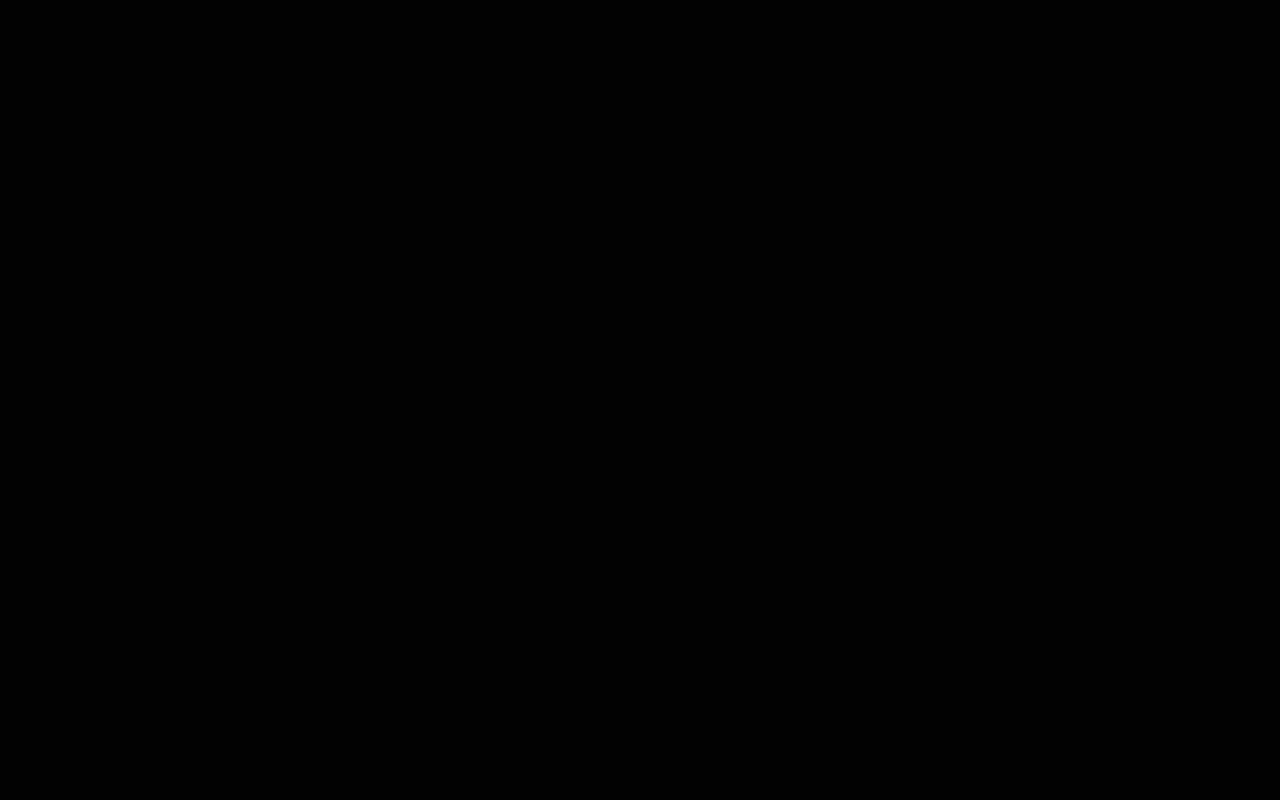
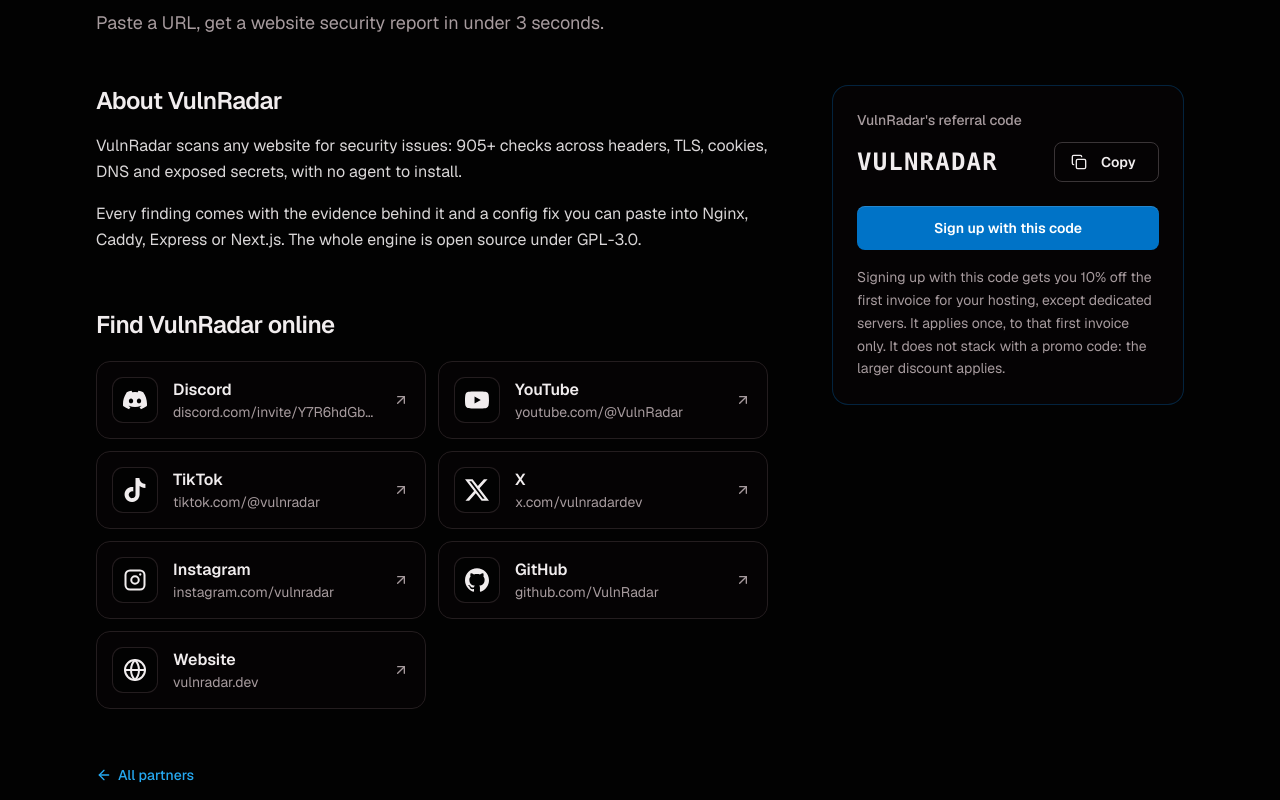
Before and after one commit to wslatl/wslatl.com, a Next.js app: page /de/partners/vulnradar in a window 1280 px wide. Before the commit this address had no page. Shown: the part 660-1460 px from the top of the page. Before the commit the page ends 800 px from the top, so only its background shows below. Built offline with nearby package versions, Linux system fonts and the light colour scheme.

Commit message:
feat(partners): add VulnRadar
Their picture and banner are in public/partners/vulnradar. The banner is
their share image widened to 3:1 with its own background, so the profile
and link previews show it whole.

```diff
--- a/data/partners.ts
+++ b/data/partners.ts
@@ -75,4 +75,26 @@
  * partner" in README.md has the steps. The tests check every entry: the
  * links, the pictures, the code and the lengths.
  */
-export const partners: Partner[] = []
+export const partners: Partner[] = [
+  {
+    slug: 'vulnradar',
+    name: 'VulnRadar',
+    tagline: 'Paste a URL, get a website security report in under 3 seconds.',
+    description:
+      'VulnRadar scans any website for security issues: 905+ checks across headers, TLS, cookies, DNS and exposed secrets, with no agent to install.\n\nEvery finding comes with the evidence behind it and a config fix you can paste into Nginx, Caddy, Express or Next.js. The whole engine is open source under GPL-3.0.',
+    avatar: '/partners/vulnradar/avatar.webp',
+    banner: '/partners/vulnradar/banner.webp',
+    referralCode: 'VULNRADAR',
+    since: '2026-10',
+    socials: {
+      discord: 'https://discord.com/invite/Y7R6hdGbNe',
+      youtube: 'https://www.youtube.com/@VulnRadar',
+      tiktok: 'https://www.tiktok.com/@vulnradar',
+      instagram: 'https://www.instagram.com/vulnradar/',
+      x: 'https://x.com/vulnradardev',
+      github: 'https://github.com/VulnRadar',
+      website: 'https://vulnradar.dev',
+    },
+    featured: true,
+  },
+]
```
Also changed, not shown: public/partners/vulnradar/avatar.webp (added), public/partners/vulnradar/banner.webp (added).
